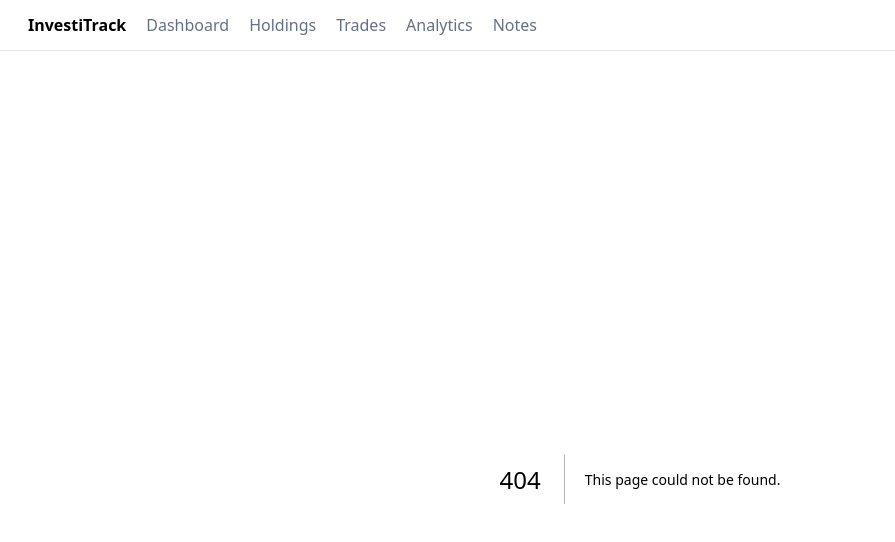
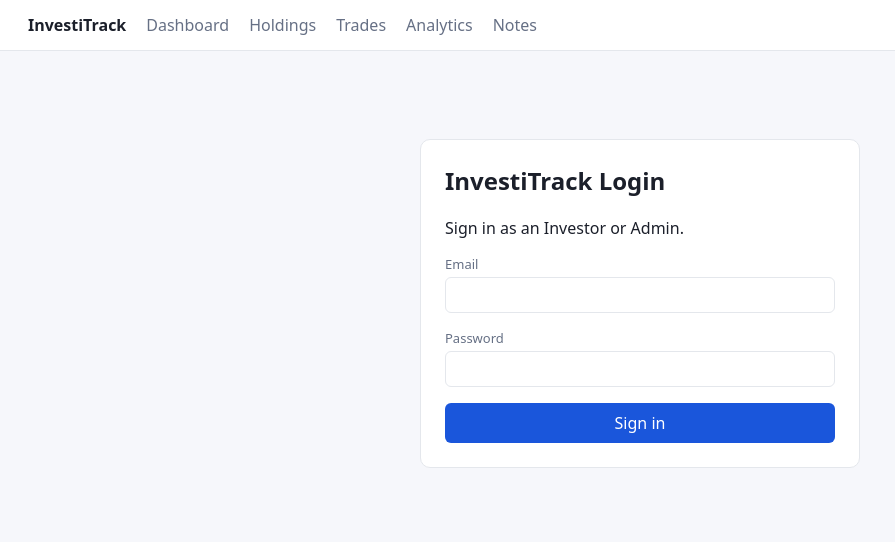
Before and after one commit to sancode24/INVESTITRACK, a Next.js app: page /login in a window 1280 px wide. Before the commit this address had no page. Shown: the top 542 px of the page, without its empty margins (0-895 px from the left). Built offline with nearby package versions, Linux system fonts and the light colour scheme.

Commit message:
Add investor/admin authentication: app/login/page.js

```diff
--- /dev/null
+++ b/app/login/page.js
@@ -0,0 +1,30 @@
+'use client';
+import { useState } from 'react';
+import { useRouter } from 'next/navigation';
+export default function Login() {
+  const router = useRouter();
+  const [error, setError] = useState('');
+  const [busy, setBusy] = useState(false);
+  async function submit(e) {
+    e.preventDefault(); setBusy(true); setError('');
+    try {
+      const values = Object.fromEntries(new FormData(e.currentTarget));
+      const res = await fetch('/api/auth/login', { method: 'POST', headers: { 'Content-Type': 'application/json' }, body: JSON.stringify(values) });
+      const data = await res.json();
+      if (!res.ok) { setError(data.error || 'Login failed'); return; }
+      router.push(data.role === 'ADMIN' ? '/admin' : '/');
+      router.refresh();
+    } catch { setError('Could not connect to server'); }
+    finally { setBusy(false); }
+  }
+  return <div className="card" style={{ maxWidth: 440, margin: '60px auto', padding: 24 }}>
+    <h1>InvestiTrack Login</h1>
+    <p>Sign in as an Investor or Admin.</p>
+    <form onSubmit={submit} style={{ display: 'grid', gap: 16 }}>
+      <label>Email<input name="email" type="email" autoComplete="username" required /></label>
+      <label>Password<input name="password" type="password" autoComplete="current-password" required /></label>
+      <button type="submit" disabled={busy}>{busy ? 'Signing in…' : 'Sign in'}</button>
+      {error && <p className="bad" role="alert">{error}</p>}
+    </form>
+  </div>;
+}
```
